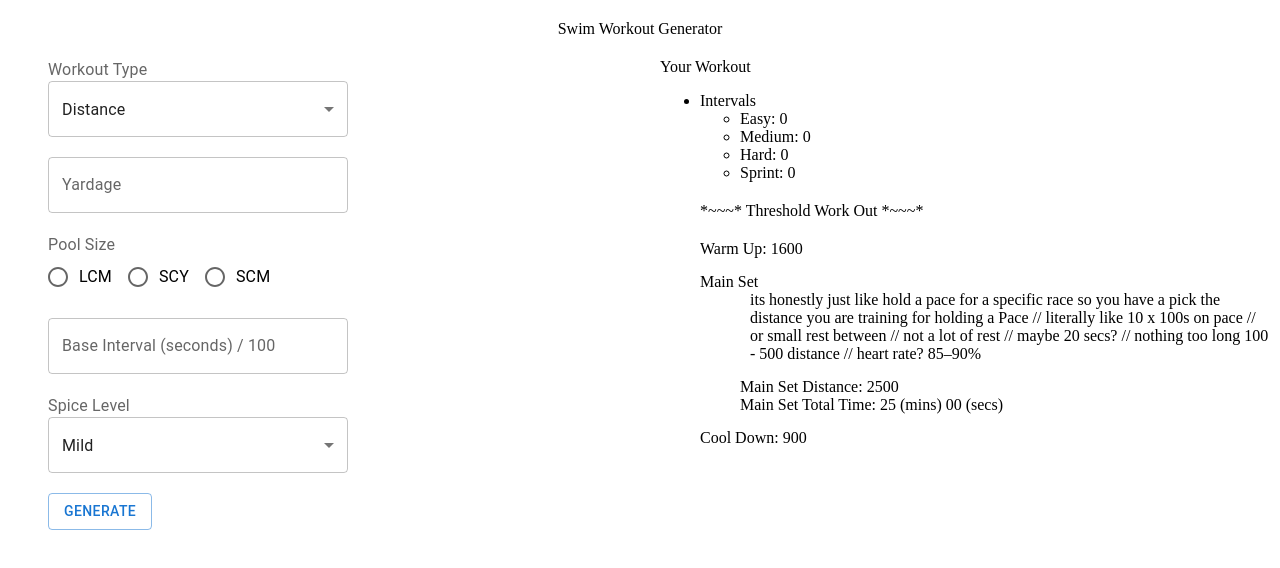
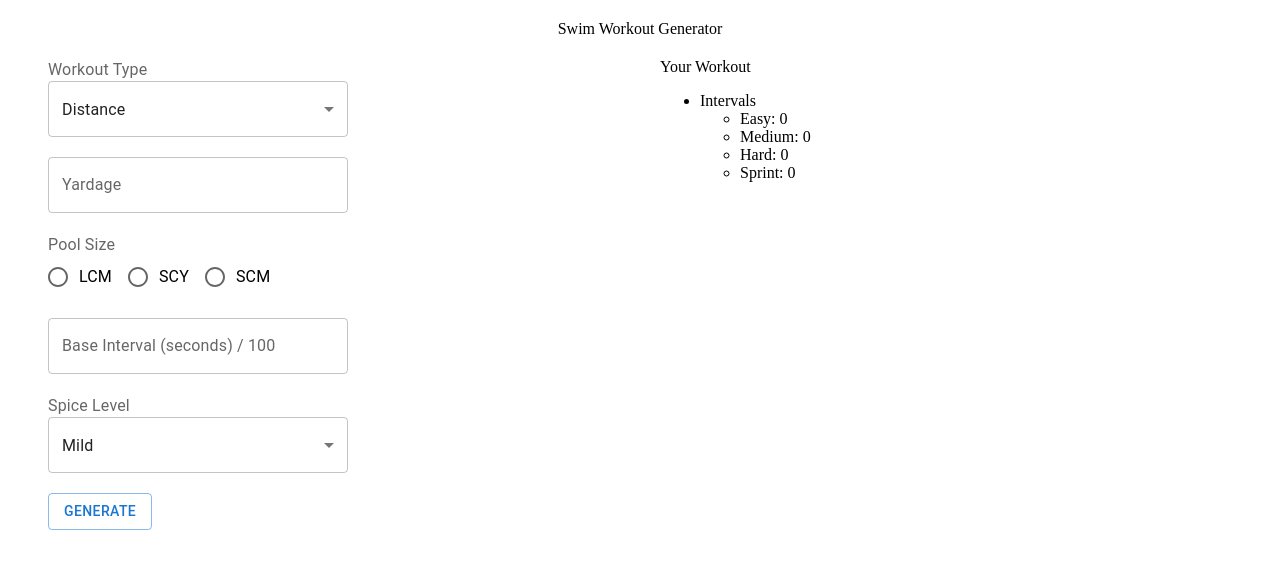
Before and after one commit to legaudinier/swimWorkouts, a React (Vite) app: page / in a window 1280 px wide. Shown: the top 568 px of the page. Built offline with nearby package versions, Linux system fonts and the light colour scheme.

Commit message:
Adding threshold placeholder to main app

```diff
--- a/src/App.tsx
+++ b/src/App.tsx
@@ -178,7 +178,7 @@ function App() {
                     type={type}
                     yardage={yardage}
                     interval={interval} // this is super messy // feed in sprint interval
-                  />) : (<ThresholdWorkout
+                  />) : type === 'threshold' && (<ThresholdWorkout
                     spice={spice}
                     type={type}
                     yardage={yardage}
```
